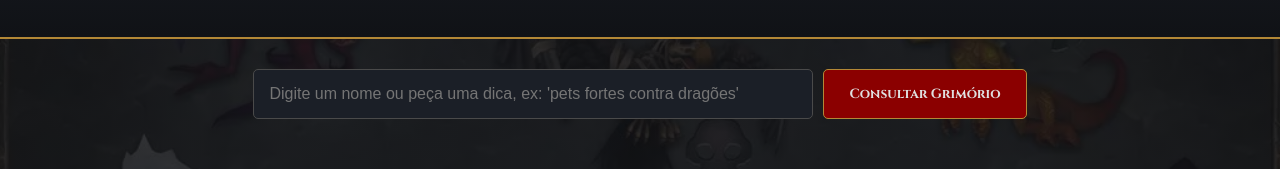
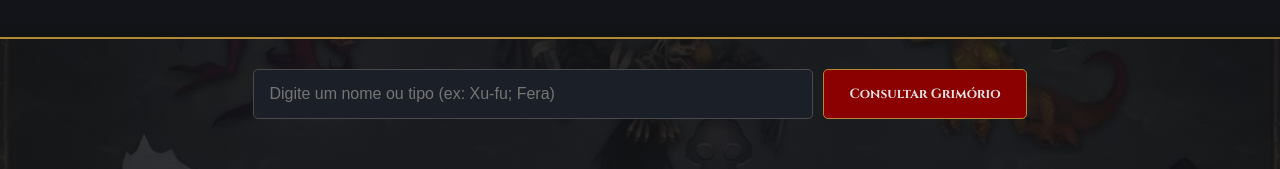
Before and after one commit to AndrezaPordeus/gemini-wow-pet-tracker, a website: page index.html in a window 1280 px wide. Shown: the part 142-311 px from the top of the page. Drawn offline with nearby package versions, Linux system fonts and the light colour scheme.

Commit message:
Ajuste no html para maior clareza no campo de busca

```diff
--- a/index.html
+++ b/index.html
@@ -20,7 +20,7 @@
     <main>
 
         <section class="busca-container">
-            <input type="text" id="campo-pesquisa" placeholder="Digite um nome ou peça uma dica, ex: 'pets fortes contra dragões'">
+            <input type="text" id="campo-pesquisa" placeholder="Digite um nome ou tipo (ex: Xu-fu; Fera)">
             <button>Consultar Grimório</button>
         </section>
 
```
